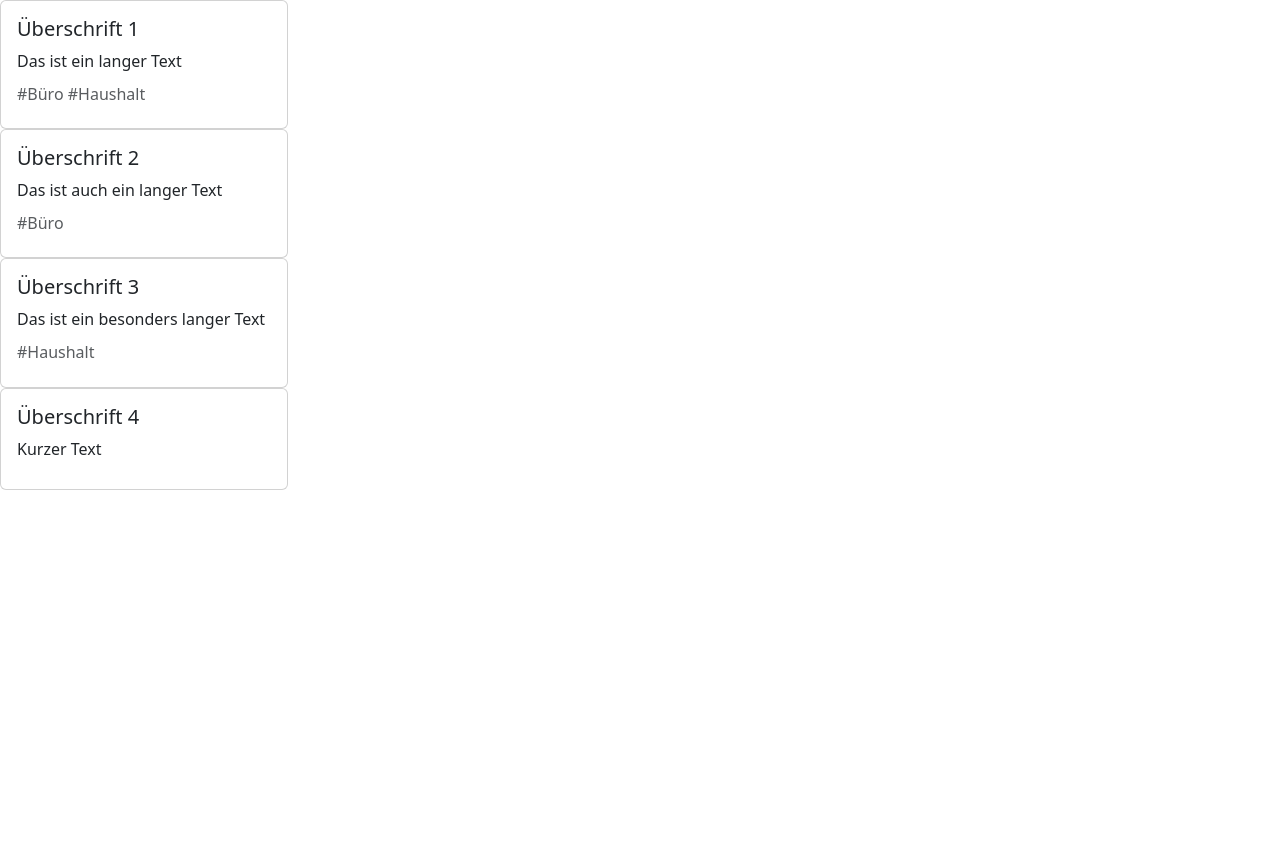
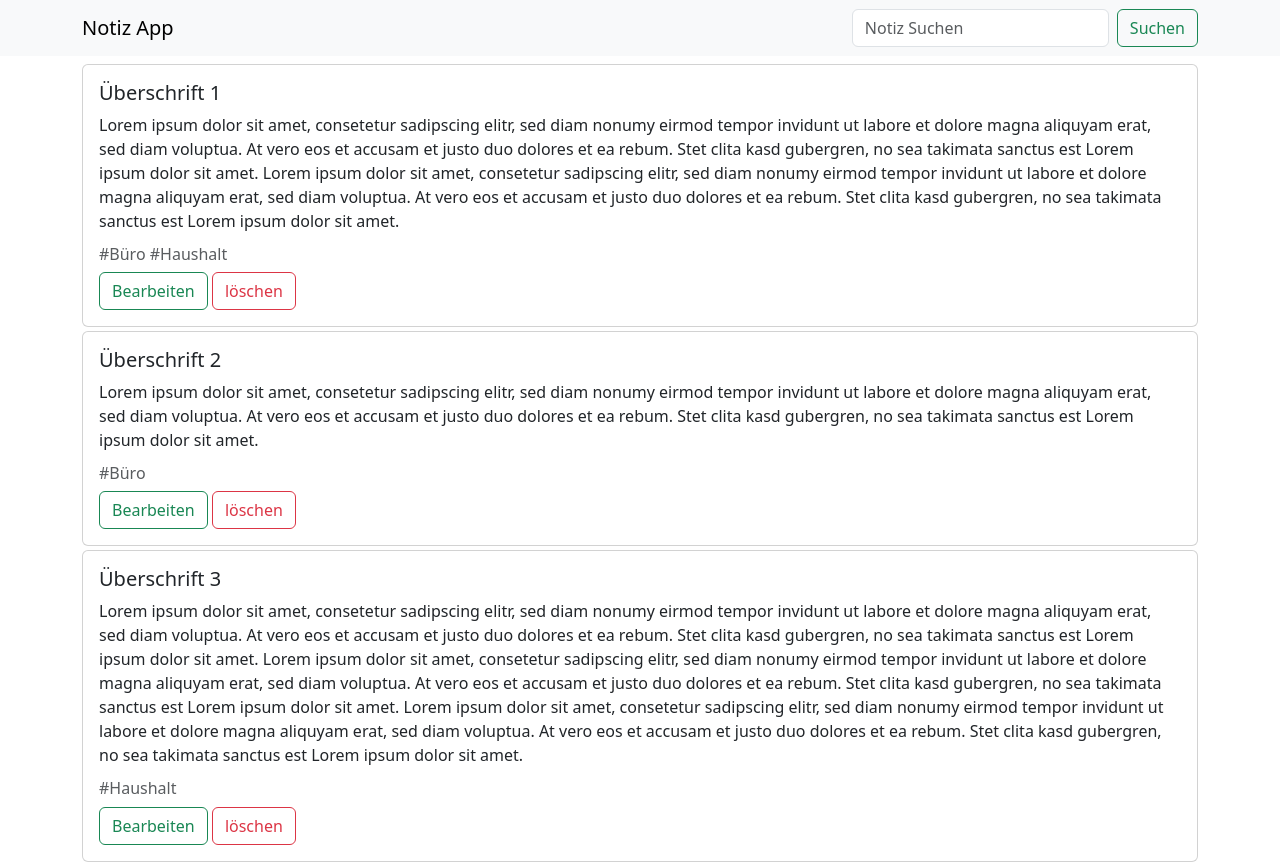
Before and after one commit to Gulcan82/notizen-app, a React (Create React App) app: page / in a window 1280 px wide. Shown: the top 864 px of the page. Before the commit the page ends 800 px from the top, so only its background shows below. Built offline with nearby package versions, Linux system fonts and the light colour scheme.

Commit message:
Adding new files to react-app, beautifyng the containers and buttons.

```diff
--- a/src/App.tsx
+++ b/src/App.tsx
@@ -1,51 +1,19 @@
-import React from 'react';
 import './App.css';
+import Header from './components/Header';
+import NotesList from './components/NotesList';
+import { notes } from './data/notes.data';
 
-import NotesCard from './components/Card';
 
 export default function App() {
 
   // Die App gibt das Grundgerüst der Anwendung vor
   // Hier werden wir später viele Informationen speichern und an Komponenten weitergeben
 
-  const notes: {
-    title: string,
-    content: string,
-    categories: string[],
-    id: number
-  }[] = [
-      {
-        title: 'Überschrift 1',
-        content: 'Das ist ein langer Text',
-        categories: ['Büro', 'Haushalt'],
-        id: 1
-      }, {
-        title: 'Überschrift 2',
-        content: 'Das ist auch ein langer Text',
-        categories: ['Büro'],
-        id: 2
-      }, {
-        title: 'Überschrift 3',
-        content: 'Das ist ein besonders langer Text',
-        categories: ['Haushalt'],
-        id: 3
-      }, {
-        title: 'Überschrift 4',
-        content: 'Kurzer Text',
-        categories: [],
-        id: 4
-      }
-    ]
-
   return (
     <>
-      {
-        notes.map(note => <NotesCard
-          key={note.id}
-          title={note.title}
-          categories={note.categories}
-          content={note.content} />)
-      }
+    <Header />
+    <NotesList notes = {notes}/>
+
     </>
   )
 }
--- a/src/components/Card.tsx
+++ b/src/components/Card.tsx
@@ -1,17 +1,19 @@
 import Card from "react-bootstrap/Card";
+import { Note } from '../types/notes.type'
+import { Button } from "react-bootstrap";
 
-type Props = {
-  title: string,
-  content: string,
-  categories: string[]
+type Props = Note & {
+
+
 }
+
 
 export default function NotesCard(props: Props) {
 
   const categories = props.categories.map(c => '#' + c).join(' ')
 
   return (
-    <Card style={{ width: '18rem' }}>
+    <Card className='mb-1'>
       <Card.Body>
         <Card.Title>{props.title}</Card.Title>
         <Card.Text>
@@ -20,6 +22,8 @@ export default function NotesCard(props: Props) {
         <Card.Subtitle className="mb-2 text-muted">{
           categories
         }</Card.Subtitle>
+        <Button variant="outline-success">Bearbeiten</Button>{' '}
+        <Button variant="outline-danger">löschen</Button>{' '}
       </Card.Body>
     </Card>
   )
--- /dev/null
+++ b/src/components/Header.tsx
@@ -0,0 +1,23 @@
+import { Button, Container, Form, Navbar } from "react-bootstrap";
+
+
+function Header() {
+  return (
+    <Navbar expand="md" className="bg-body-tertiary mb-2">
+      <Container>
+        <Navbar.Brand>Notiz App</Navbar.Brand>
+        <Form className="d-flex">
+                  <Form.Control
+                    type="search"
+                    placeholder="Notiz Suchen"
+                    className="me-2"
+                    aria-label="Search"
+                  />
+                  <Button variant="outline-success">Suchen</Button>
+                </Form>
+      </Container>
+    </Navbar>
+  );
+}
+
+export default Header;
--- /dev/null
+++ b/src/components/NotesList.tsx
@@ -0,0 +1,40 @@
+import NotesCard from "./Card";
+import { Note } from "../types/notes.type";
+import { Col, Container, Row } from "react-bootstrap";
+
+type Props = {
+    notes: Note[]
+}
+
+
+function NotesList(props: Props){
+
+    return (
+        <>
+            <Container>
+
+                <Row>
+                    <Col>
+                    {
+                    props.notes.map(note => <NotesCard
+                    id={note.id}
+                    title={note.title}
+                    categories={note.categories}
+                    content={note.content} />)
+}
+                    </Col>
+
+
+
+
+                </Row>
+            {
+
+            }
+            </Container>
+        </>
+    )
+
+}
+
+export default NotesList;
--- /dev/null
+++ b/src/data/notes.data.ts
@@ -0,0 +1,26 @@
+import { Note } from '../types/notes.type'
+
+
+export const notes: Note[] = [
+    {
+      title: 'Überschrift 1',
+      content: 'Lorem ipsum dolor sit amet, consetetur sadipscing elitr, sed diam nonumy eirmod tempor invidunt ut labore et dolore magna aliquyam erat, sed diam voluptua. At vero eos et accusam et justo duo dolores et ea rebum. Stet clita kasd gubergren, no sea takimata sanctus est Lorem ipsum dolor sit amet. Lorem ipsum dolor sit amet, consetetur sadipscing elitr, sed diam nonumy eirmod tempor invidunt ut labore et dolore magna aliquyam erat, sed diam voluptua. At vero eos et accusam et justo duo dolores et ea rebum. Stet clita kasd gubergren, no sea takimata sanctus est Lorem ipsum dolor sit amet.',
+      categories: ['Büro', 'Haushalt'],
+      id: 1
+    }, {
+      title: 'Überschrift 2',
+      content: 'Lorem ipsum dolor sit amet, consetetur sadipscing elitr, sed diam nonumy eirmod tempor invidunt ut labore et dolore magna aliquyam erat, sed diam voluptua. At vero eos et accusam et justo duo dolores et ea rebum. Stet clita kasd gubergren, no sea takimata sanctus est Lorem ipsum dolor sit amet.',
+      categories: ['Büro'],
+      id: 2
+    }, {
+      title: 'Überschrift 3',
+      content: 'Lorem ipsum dolor sit amet, consetetur sadipscing elitr, sed diam nonumy eirmod tempor invidunt ut labore et dolore magna aliquyam erat, sed diam voluptua. At vero eos et accusam et justo duo dolores et ea rebum. Stet clita kasd gubergren, no sea takimata sanctus est Lorem ipsum dolor sit amet. Lorem ipsum dolor sit amet, consetetur sadipscing elitr, sed diam nonumy eirmod tempor invidunt ut labore et dolore magna aliquyam erat, sed diam voluptua. At vero eos et accusam et justo duo dolores et ea rebum. Stet clita kasd gubergren, no sea takimata sanctus est Lorem ipsum dolor sit amet. Lorem ipsum dolor sit amet, consetetur sadipscing elitr, sed diam nonumy eirmod tempor invidunt ut labore et dolore magna aliquyam erat, sed diam voluptua. At vero eos et accusam et justo duo dolores et ea rebum. Stet clita kasd gubergren, no sea takimata sanctus est Lorem ipsum dolor sit amet.',
+      categories: ['Haushalt'],
+      id: 3
+    }, {
+      title: 'Überschrift 4',
+      content: 'Kurzer Text',
+      categories: [],
+      id: 4
+    }
+  ]
--- /dev/null
+++ b/src/types/notes.type.ts
@@ -0,0 +1,6 @@
+export type Note = {
+    title: string,
+    content: string,
+    categories: string[],
+    id: number
+}
--- a/tsconfig.json
+++ b/tsconfig.json
@@ -22,5 +22,5 @@
   },
   "include": [
     "src"
-  ]
+, "src/data"  ]
 }
```
